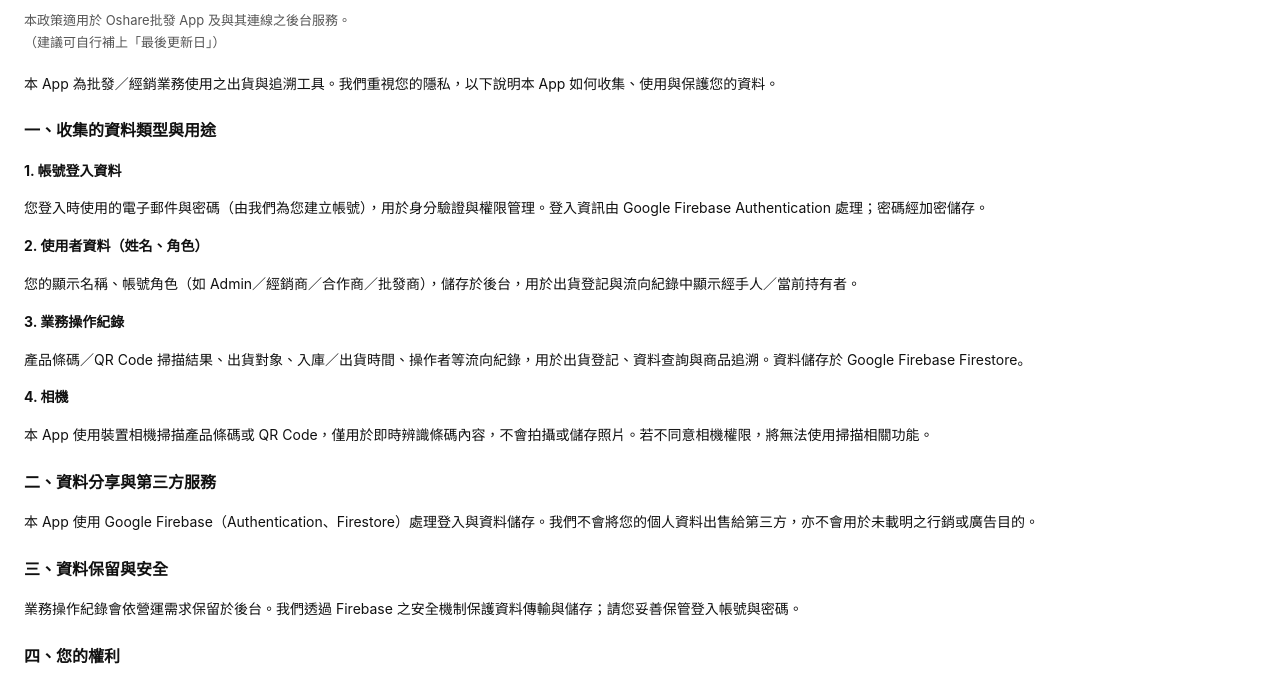
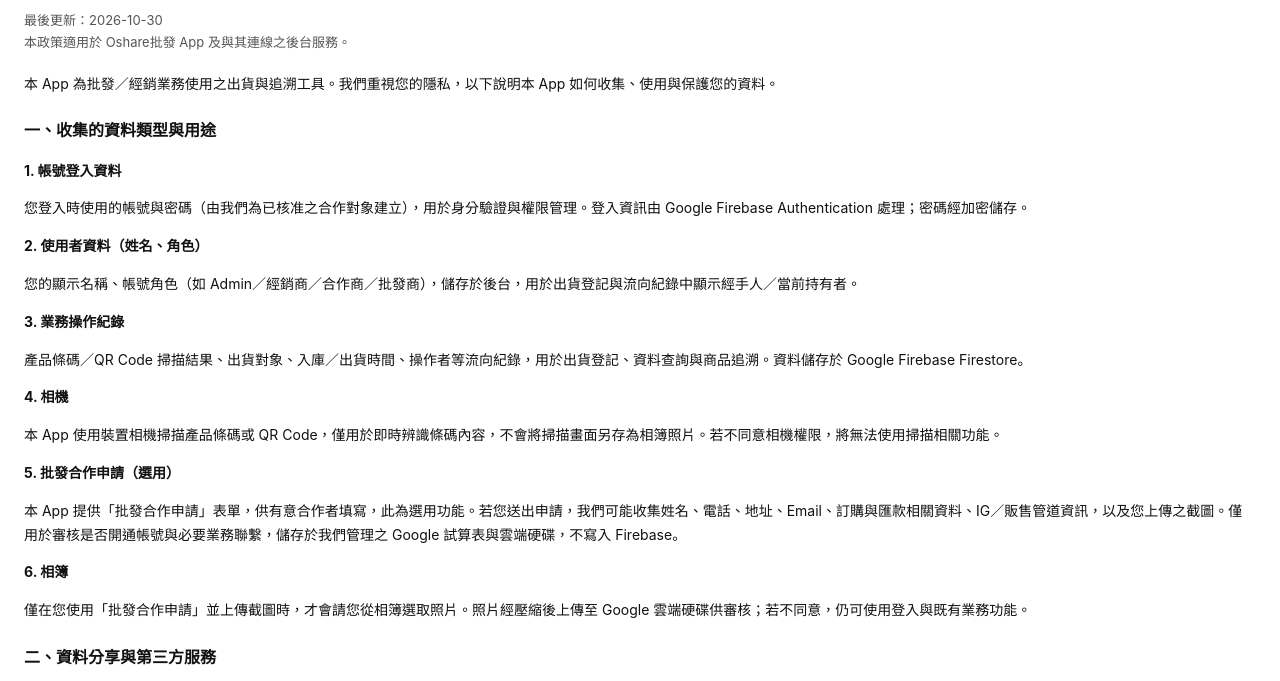
Before and after one commit to kaikai215/privacy-policy, a plain HTML site: page index.html in a window 1280 px wide. Shown: the part 64-745 px from the top of the page. Drawn offline with Linux system fonts and the light colour scheme.

Commit message:
Update index.html

```diff
--- a/index.html
+++ b/index.html
@@ -18,8 +18,8 @@
   <h1>Oshare批發 App 隱私權政策</h1>
 
   <div class="meta">
-    本政策適用於 Oshare批發 App 及與其連線之後台服務。<br/>
-    （建議可自行補上「最後更新日」）
+    最後更新：2026-10-30<br/>
+    本政策適用於 Oshare批發 App 及與其連線之後台服務。
   </div>
 
   <p>
@@ -30,7 +30,7 @@
 
   <h3>1. 帳號登入資料</h3>
   <p>
-    您登入時使用的電子郵件與密碼（由我們為您建立帳號），用於身分驗證與權限管理。登入資訊由 Google Firebase Authentication 處理；密碼經加密儲存。
+    您登入時使用的帳號與密碼（由我們為已核准之合作對象建立），用於身分驗證與權限管理。登入資訊由 Google Firebase Authentication 處理；密碼經加密儲存。
   </p>
 
   <h3>2. 使用者資料（姓名、角色）</h3>
@@ -45,17 +45,27 @@
 
   <h3>4. 相機</h3>
   <p>
-    本 App 使用裝置相機掃描產品條碼或 QR Code，僅用於即時辨識條碼內容，不會拍攝或儲存照片。若不同意相機權限，將無法使用掃描相關功能。
+    本 App 使用裝置相機掃描產品條碼或 QR Code，僅用於即時辨識條碼內容，不會將掃描畫面另存為相簿照片。若不同意相機權限，將無法使用掃描相關功能。
+  </p>
+
+  <h3>5. 批發合作申請（選用）</h3>
+  <p>
+    本 App 提供「批發合作申請」表單，供有意合作者填寫，此為選用功能。若您送出申請，我們可能收集姓名、電話、地址、Email、訂購與匯款相關資料、IG／販售管道資訊，以及您上傳之截圖。僅用於審核是否開通帳號與必要業務聯繫，儲存於我們管理之 Google 試算表與雲端硬碟，不寫入 Firebase。
+  </p>
+
+  <h3>6. 相簿</h3>
+  <p>
+    僅在您使用「批發合作申請」並上傳截圖時，才會請您從相簿選取照片。照片經壓縮後上傳至 Google 雲端硬碟供審核；若不同意，仍可使用登入與既有業務功能。
   </p>
 
   <h2>二、資料分享與第三方服務</h2>
   <p>
-    本 App 使用 Google Firebase（Authentication、Firestore）處理登入與資料儲存。我們不會將您的個人資料出售給第三方，亦不會用於未載明之行銷或廣告目的。
+    本 App 使用 Google Firebase（Authentication、Firestore）處理登入與業務資料；僅當您送出批發合作申請時，另使用 Google 試算表與雲端硬碟。我們不會將您的個人資料出售給第三方，亦不會用於未載明之行銷或廣告目的。
   </p>
 
   <h2>三、資料保留與安全</h2>
   <p>
-    業務操作紀錄會依營運需求保留於後台。我們透過 Firebase 之安全機制保護資料傳輸與儲存；請您妥善保管登入帳號與密碼。
+    業務操作紀錄會依營運需求保留於後台；若您曾送出合作申請，相關資料會依審核與營運需求保留。我們透過上述服務之安全機制保護資料傳輸與儲存；請您妥善保管登入帳號與密碼。
   </p>
 
   <h2>四、您的權利</h2>
```
